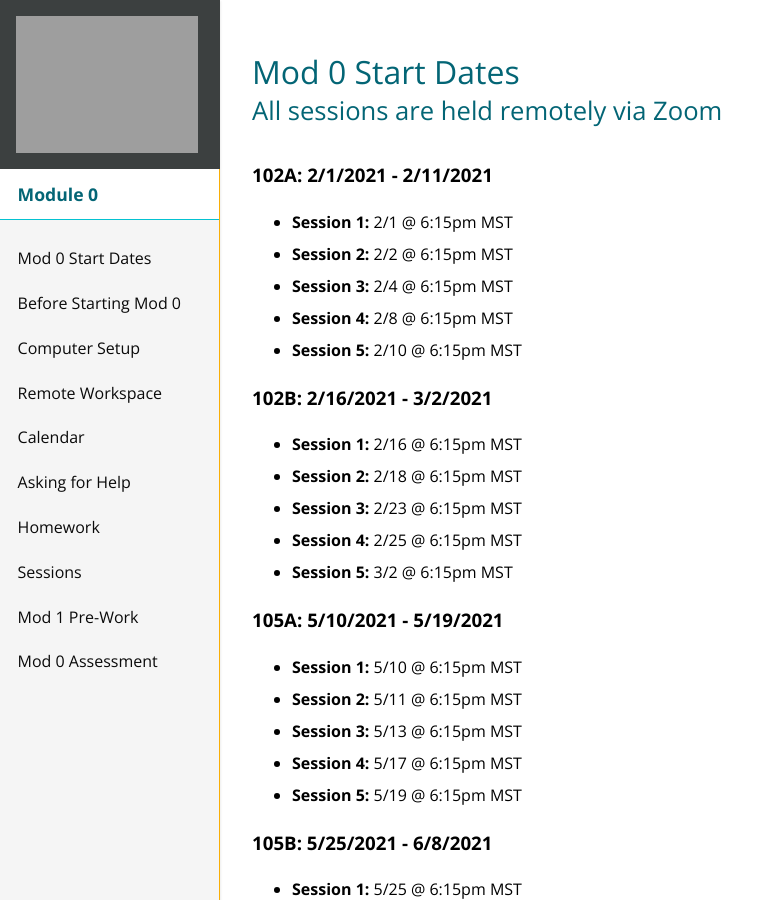
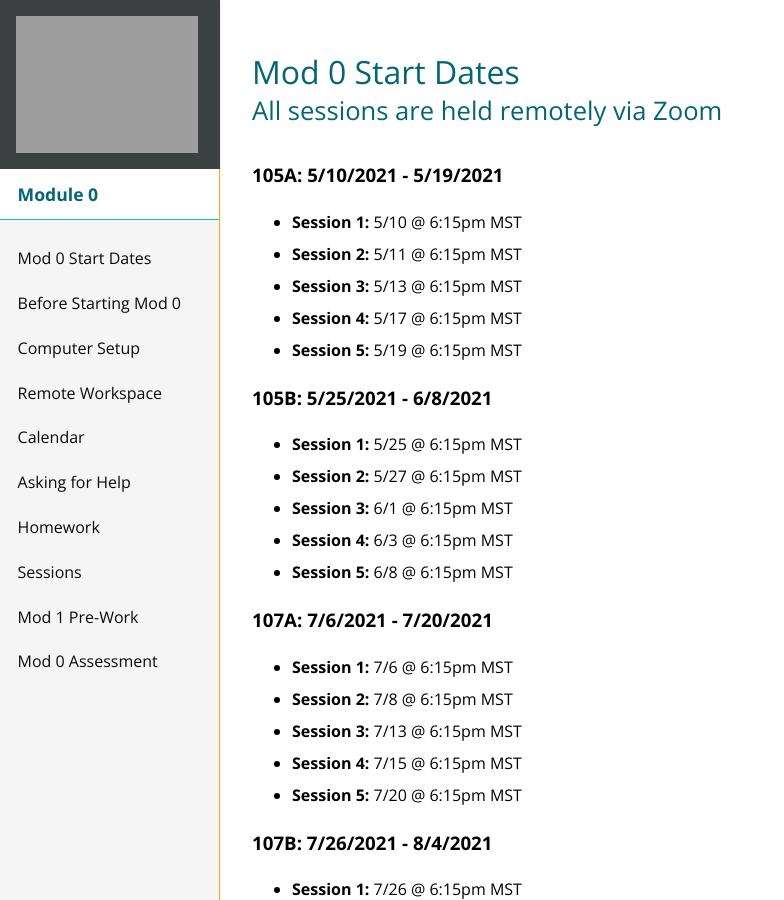
Before and after one commit to turingschool/mod-0-curriculum, a Jekyll site: the page built from start-dates.md, in a window 1280 px wide and 900 px high. Shown: the whole window, without its empty margins (0-784 px from the left). Built offline with Jekyll 4.4.1, drawn with Linux system fonts in a browser that asks for light colours; nearby versions of some CDN libraries.

Commit message:
Adjust start dates

```diff
--- a/start-dates.md
+++ b/start-dates.md
@@ -4,20 +4,6 @@ title:      Mod 0 Start Dates
 subheading: All sessions are held remotely via Zoom
 permalink:  start-dates
 ---
-
-### 102A: 2/1/2021 - 2/11/2021
-- **Session 1:** 2/1 @ 6:15pm MST
-- **Session 2:** 2/2 @ 6:15pm MST
-- **Session 3:** 2/4 @ 6:15pm MST
-- **Session 4:** 2/8 @ 6:15pm MST
-- **Session 5:** 2/10 @ 6:15pm MST
-
-### 102B: 2/16/2021 - 3/2/2021
-- **Session 1:** 2/16 @ 6:15pm MST
-- **Session 2:** 2/18 @ 6:15pm MST
-- **Session 3:** 2/23 @ 6:15pm MST
-- **Session 4:** 2/25 @ 6:15pm MST
-- **Session 5:** 3/2 @ 6:15pm MST
 
 ### 105A: 5/10/2021 - 5/19/2021
 - **Session 1:** 5/10 @ 6:15pm MST
```
